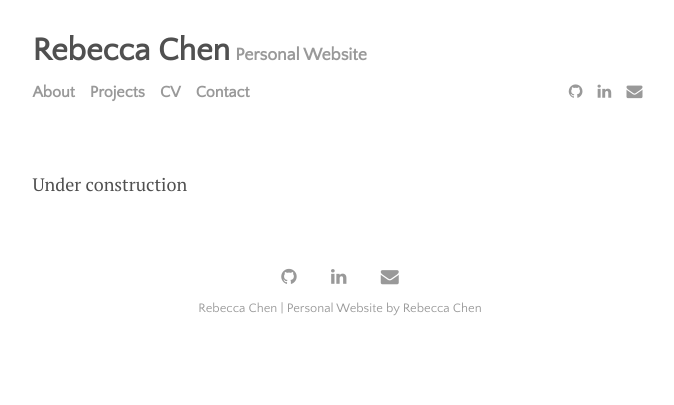
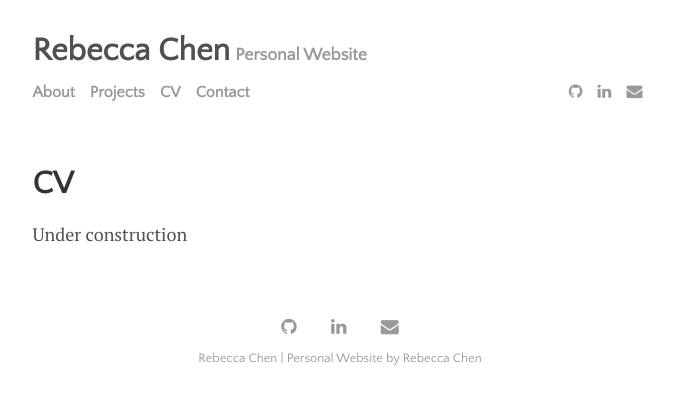
Before and after one commit to rebeccachen0/website_backup, a Jekyll site: the page built from menu/cv.md, in a window 1280 px wide. Shown: the top 405 px of the page, without its empty margins (300-974 px from the left). Built offline with Jekyll 4.4.1, drawn with Linux system fonts in a browser that asks for light colours; our own code applies the rules of GitHub Pages for plain Markdown files.

Commit message:
Update cv.md

```diff
--- a/menu/cv.md
+++ b/menu/cv.md
@@ -1 +1,7 @@
+---
+layout: page
+title: CV
+permalink: /cv
+---
+
 Under construction
```
